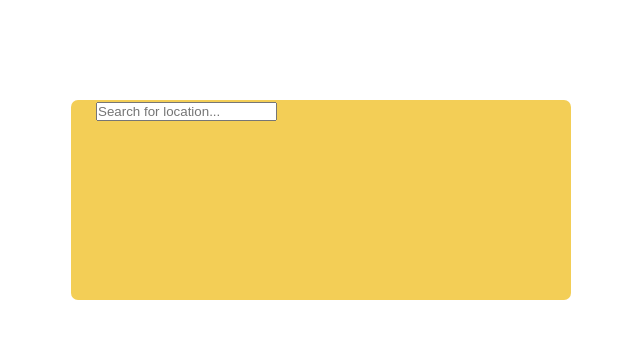
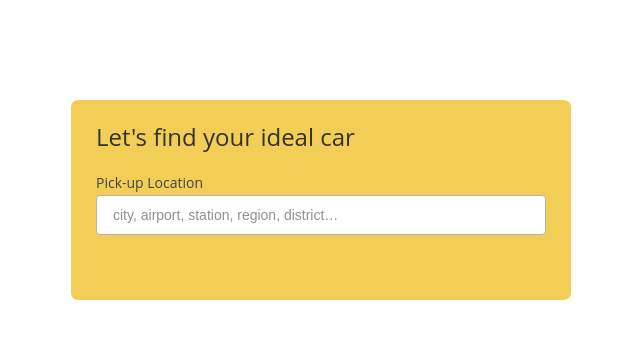
Before and after one commit to jenniredfield/autocomplete-results, a React (Create React App) app in the folder autocomplete/: page / in a window 1280 px wide. Shown: the top 338 px of the page, without its empty margins (319-959 px from the left). Built offline with nearby package versions, Linux system fonts and the light colour scheme.

Commit message:
Improved selection, improved styling

```diff
--- a/autocomplete/src/App.css
+++ b/autocomplete/src/App.css
@@ -10,6 +10,7 @@
   display: flex;
   justify-content: center;
   height: 100vh;
+  font-family: Open Sans,Segoe UI,Tahoma,sans-serif;
 }
 
 .main__container {
@@ -21,9 +22,48 @@
   margin-top: 100px;
 }
 
-.input__container {
+.main__row {
   width: 90%;
   margin: 0 auto;
+  margin-top: 20px;
+}
+
+.main__title {
+  font-family: Ubuntu,Open Sans,Segoe UI,Tahoma,sans-serif;
+  font-size: 24px;
+  font-weight: 500;
+}
+
+.label {
+  font-weight: 400;
+  margin-bottom: 3px;
+  display: block;
+  font-size: 14px;
+  color:rgb(68, 68, 68);
+}
+
+.input__container {
+  position: relative;
+  width: 100%;
+}
+
+.input__item {
+  height: 40px;
+  border-radius: 4px;
+  padding: 8px 16px;
+  width: 100%;
+  border: 1px solid rgb(180, 180, 180);
+  font-size: 16px;
+}
+
+.input__item::placeholder {
+  font-size: 14px;
+  opacity: 0.8;
+}
+
+.input__item:focus {
+  outline: none;
+  border: 1px solid #333;
 }
 
 .results__container {
@@ -34,7 +74,7 @@
 
 .result__item {
   display: flex;
-  border-top: 1px solid rgb(180, 180, 180);;
+  border-top: 1px solid rgb(180, 180, 180);
   background: white;
   padding: 10px;
 }
@@ -90,3 +130,25 @@
 .result__location-row:nth-child(2) {
   font-size: 12px;
 }
+
+.loading {
+  height: 20px;
+  width: 20px;
+  border: 2px solid #333;
+  border-radius: 100%;
+  border-bottom-color: rgb(180, 180, 180);
+  animation: spin .6s linear infinite;
+  position: absolute;
+  right: 10px;
+  top: 30%;
+  transform: translateY(-50%)
+}
+
+@keyframes spin {
+  0% {
+    transform: rotate(0deg);
+  }
+  100% {
+    transform: rotate(360deg);
+  }
+}
--- a/autocomplete/src/App.js
+++ b/autocomplete/src/App.js
@@ -1,6 +1,7 @@
 import React, { Component } from 'react';
 import ResultItem from './components/ResultItem';
-import {parseResponse} from './helpers/Parsers';
+import Loading from './components/Loading';
+import { parseResponse } from './helpers/Parsers';
 import './App.css';
 import axios from 'axios';
 
@@ -14,34 +15,36 @@ class App extends Component {
     openResults: false,
     currentIndex: -1,
     selectedLocation: '',
-    userInput: ''
+    userInput: '',
+    isLoading: false
   }
 
   inputRef = null;
 
   componentDidMount() {
     document.addEventListener('click', (e) => {
-      if(e.target !== this.inputRef) {
-        this.setState({openResults: false});
+      if (e.target !== this.inputRef) {
+        this.setState({ openResults: false });
       }
     })
   }
 
   getData = (searchTerm) => {
+    this.setState({ isLoading: true })
     axios(`https://www.rentalcars.com/FTSAutocomplete.do?solrIndex=fts_en&solrRows=${NUMBER_OF_RESULTS}&solrTerm=${searchTerm}`)
       .then(res => {
         console.log(res);
-        this.setState({ data: parseResponse(res.data.results.docs), openResults: true });
+        this.setState({ data: parseResponse(res.data.results.docs), openResults: true, isLoading: false });
       }).catch((err) => {
         console.log('An error has occurred:', err);
-        this.setState({ hasError: true });
+        this.setState({ hasError: true, isLoading: false });
       });
   }
 
   handleInput = (e) => {
     const value = e.target.value;
 
-    this.setState({userInput: value});
+    this.setState({ userInput: value });
 
     if (value.length <= 1) {
       this.setState({ data: [] });
@@ -52,9 +55,8 @@ class App extends Component {
   }
 
   handleFocus = (e) => {
-    e.stopPropagation();
-    const {userInput, selectedLocation, data} = this.state;
-    this.setState({ openResults: Boolean(data.length), selectedLocation: userInput ? userInput : selectedLocation});
+    const { userInput, selectedLocation, data } = this.state;
+    this.setState({ openResults: Boolean(data.length), selectedLocation: userInput ? userInput : selectedLocation });
   }
 
   handleBlur = () => {
@@ -64,8 +66,7 @@ class App extends Component {
 
   handleKeyDown = (e) => {
     const keyCode = e.which || e.keyCode || e.charCode;
-    const {data, currentIndex} = this.state;
-    console.log('keyCode', keyCode)
+    const { data, currentIndex } = this.state;
 
     // down
     if (keyCode === 40 && data) {
@@ -89,14 +90,14 @@ class App extends Component {
     }
   }
 
-  handleOnChange = (e) =>{
+  handleOnChange = (e) => {
     console.log('handleChange');
     const value = e.target.value;
-    this.setState({selectedLocation: value})
+    this.setState({ selectedLocation: value })
   }
 
   selectValue = () => {
-    const {data, currentIndex} = this.state;
+    const { data, currentIndex } = this.state;
     const newSelectedLocation = `${data[currentIndex].name}, ${data[currentIndex].location}`;
     this.setState({
       selectedLocation: newSelectedLocation,
@@ -106,28 +107,45 @@ class App extends Component {
   }
 
   handleMouseEnter = (index) => {
-    this.setState({currentIndex: index});
+    this.setState({ currentIndex: index });
+  }
+
+  handleInputClick = () => {
+    const { userInput, selectedLocation, data } = this.state;
+    this.setState({ openResults: Boolean(data.length), selectedLocation: userInput ? userInput : selectedLocation });
   }
 
   render() {
-    const { data, currentIndex, selectedLocation, openResults} = this.state;
+    const { data, currentIndex, selectedLocation, openResults, isLoading } = this.state;
 
     return (
       <div className="App">
         <div className="main__container">
+          <div className="main__row">
+            <h1 className="main__title">Let's find your ideal car</h1>
+          </div>
+
+          <div className="main__row">
+            <label htmlFor="input__item" className="label">Pick-up Location</label>
             <div className="input__container">
               <input
-              placeholder='Search for location...'
+                placeholder='city, airport, station, region, district…'
                 onInput={this.handleInput}
                 onFocus={this.handleFocus}
                 onBlur={this.handleBlur}
                 onKeyDown={this.handleKeyDown}
                 onChange={this.handleOnChange}
+                onClick={this.handleInputClick}
                 value={selectedLocation}
                 ref={e => this.inputRef = e}
+                type="text"
+                className="input__item"
+                id="input__item"
               />
+             {isLoading ? <Loading /> : null}
+            </div>
             <ul className="results__container">
-              {data.length && openResults?
+              {data.length && openResults ?
                 data.map((result, i) => {
                   return (
                     <ResultItem
--- /dev/null
+++ b/autocomplete/src/components/Loading.js
@@ -0,0 +1,9 @@
+import React from 'react';
+
+const Loading = () => {
+    return (
+        <div className="loading"></div>
+    )
+}
+
+export default Loading;
--- a/autocomplete/src/helpers/Parsers.js
+++ b/autocomplete/src/helpers/Parsers.js
@@ -14,7 +14,6 @@ function parsePlaceType(placeType) {
         }
     }
 }
-
 
 export function parseResponse(results) {
     try {
@@ -38,7 +37,8 @@ export function parseResponse(results) {
             return {
                 name,
                 placeType,
-                location: location.join(', ')
+                location: location.join(', '),
+                locationId: result.locationId
             }
 
         });
```
Also changed, not shown: autocomplete/src/logo.svg (deleted). Lines whose indentation alone changed are shown as unchanged.
